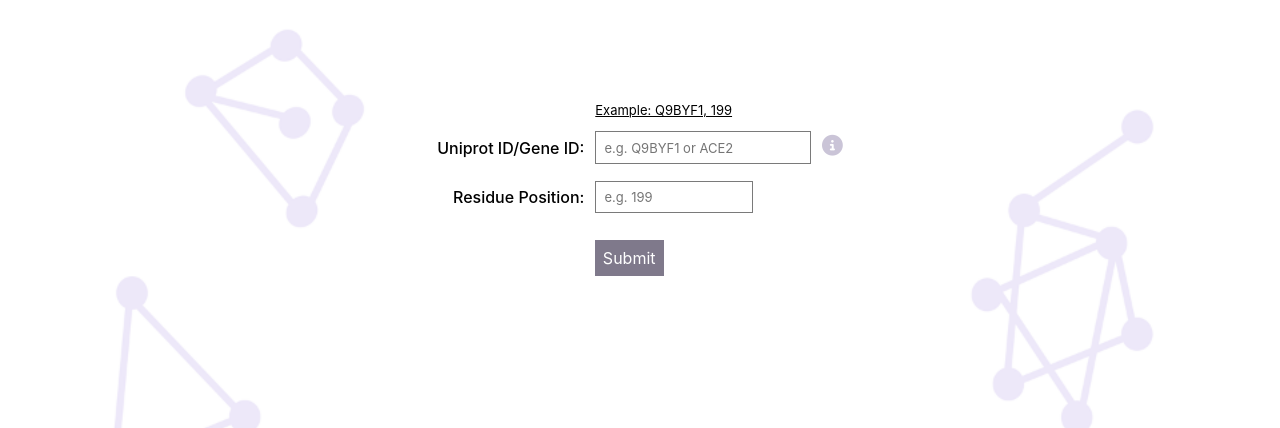
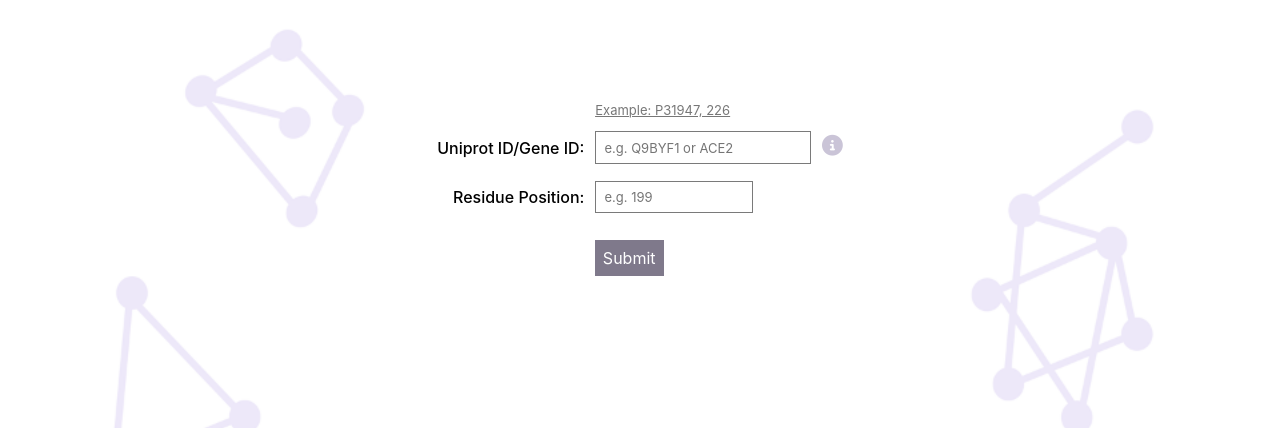
Before and after one commit to cleozhangk6/m3di_front, a Django app: page /m3di/ in a window 1280 px wide. Shown: the part 437-865 px from the top of the page. Run offline with Django 3.2, Linux system fonts and the light colour scheme; some libraries are stand-ins or nearby versions.

Commit message:
changed example autofill

```diff
--- a/m3di/static/m3di/cy-style.json
+++ b/m3di/static/m3di/cy-style.json
@@ -21,8 +21,8 @@
   }, {
     "selector": "node[?pos]",
     "style": {
-      "background-color": "#FD3333",
-      "text-outline-color": "#FD3333"}
+      "background-color": "#cc0000",
+      "text-outline-color": "#cc0000"}
   }, {
     "selector": "edge",
     "style": {
--- a/m3di/static/m3di/scripts.js
+++ b/m3di/static/m3di/scripts.js
@@ -1,6 +1,11 @@
 function populate_uniprot(){
-    document.getElementById('input_uni').value="Q9BYF1";
-    document.getElementById('input_var').value="199";
+    document.getElementById('input_uni').value="P31947";
+    document.getElementById('input_var').value="226";
+}
+
+function populate_uniprot2(){
+  document.getElementById('input_uni').value="P09651";
+  document.getElementById('input_var').value="10";
 }
 
 // 8
@@ -131,7 +136,7 @@ function displaySelf() {
 function colorPos() {
   checkPos = document.getElementById("check_pos");
   if (checkPos.checked == true) {
-    cy.nodes('[?pos]').style({'background-color':'#FD3333',"text-outline-color": "#FD3333"});
+    cy.nodes('[?pos]').style({'background-color':'#cc0000',"text-outline-color": "#cc0000"});
   } else {
     cy.nodes('[?pos]').style({'background-color':'#605C69',"text-outline-color": "#605C69"});
   }
--- a/m3di/static/m3di/styles.css
+++ b/m3di/static/m3di/styles.css
@@ -42,14 +42,6 @@ html, body {
     background-color: white;
 }
 
-
-/* The sticky class is added to the header with JS when it reaches its scroll position */
-/* .sticky {
-    position: fixed;
-    top: 0;
-    width: 100%;
-    z-index: 100;
-} */
 
 #stick-to-top {
     position: sticky;
@@ -158,9 +150,12 @@ html, body {
 }
 
 #example {
+    cursor: pointer;
     font-size: small;
+    color:#777;
     padding-bottom: 0.3em;
-    padding-left: 0.6em;
+    padding-left: 0.3em;
+    text-decoration: underline;
 }
 
 .fa-solid {
@@ -331,6 +326,7 @@ footer .container{
 #cy {
     width: 55%;
     height: 500px;
+    margin-top: 20px;
 }
 
 .side-window {
--- a/m3di/templates/m3di/index.html
+++ b/m3di/templates/m3di/index.html
@@ -29,7 +29,7 @@
             <tr>
               <td></td>
               <td class="left" id="example">
-                <a href="#home-search" onclick="populate_uniprot()">Example: Q9BYF1, 199</a>
+                <a id="example" onclick="populate_uniprot()">Example: P31947, 226</a>
               </td>
             </tr>
               <tr>
@@ -46,14 +46,6 @@
                 <input id="input_var" name="v" type="text" placeholder="e.g. 199"  size="14px">
               </td>
             </tr>
-            <!-- <tr>
-              <td class="right"><label>Mutation:</label></td>
-              <td class="left">
-                <input id="input_wt" name="wt" type="text" placeholder="e.g. TYR" size="8px">
-                <i class="fa-solid fa-arrow-right"></i>
-                <input id="input_mut" name="mut" type="text" placeholder="e.g. HIS" size="8px">
-              </td>
-            </tr> -->
             <tr>
               <td></td>
               <td class="left">
```
Also changed, not shown: m3di/templates/m3di/main.html (+2 -5 lines), m3di/views.py (+0 -7 lines).
